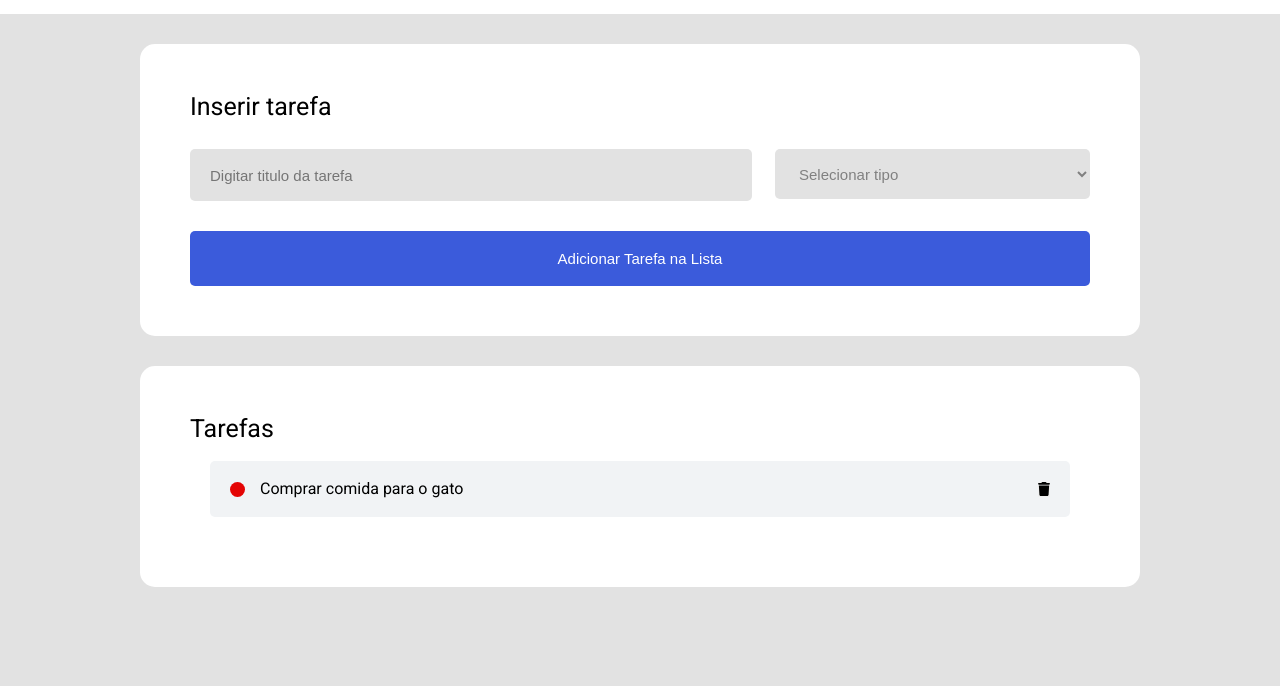
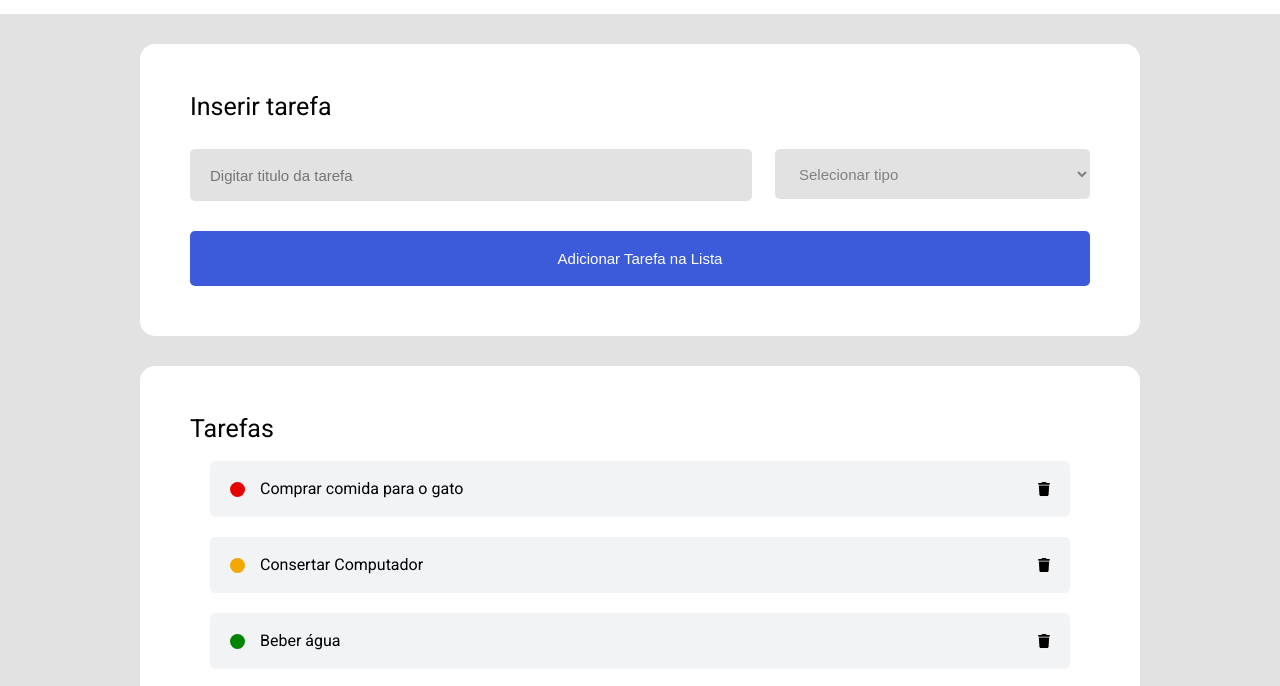
Before and after one commit to BrenoGHeat/m2-lista-de-tarefas-Breno, a plain HTML site: page index.html in a window 1280 px wide. Shown: the part 86-772 px from the top of the page. Drawn offline with Linux system fonts and the light colour scheme.

Commit message:
script.js resolved

```diff
--- a/script.js
+++ b/script.js
@@ -20,16 +20,14 @@ function renderElements(tasks){
 
       for(let i = 0; i < tasks.length ; i++) {
         const task = createTaskItem(tasks[i]);
-          createTaskItem(task);
-
+          captureUl.appendChild(task);
  }
 } ;
 
 
 function createTaskItem(task){
 
-
-  const ul = document.querySelector(".tasks__list");
+  const captureUl = document.querySelector(".tasks__list");
 
   const li = document.createElement("li");
         li.classList.add("task__item");
@@ -49,40 +47,45 @@ function createTaskItem(task){
   const liButton = document.createElement("button");
         liButton.classList.add("task__button--remove-task");
 
+      const toLowerCase = task.type.toLowerCase();
 
-        if( task.type === "Urgente" ){
+        if( toLowerCase === "urgente" ){
           span.classList.add("span-urgent");
-        } else if ( task.type === "Importante"){
+        } else if ( toLowerCase === "importante"){
           span.classList.add("span-important");
-        } else if( task.type === "Normal") {
+        } else if( toLowerCase === "normal") {
           span.classList.add("span-normal");
         } ;
-
 
         div.appendChild(span);
         div.appendChild(paragraphSpan);
 
         li.appendChild(div);
         li.appendChild(liButton);
-        ul.appendChild(li);
+        captureUl.appendChild(li);
 
+       liButton.addEventListener("click" , function(){
+
+        const test = tasks.indexOf(task);
+              tasks.splice(test , 1) ;
+
+          renderElements(tasks);
+       })
+
+        return li ;
 
 }
 
 renderElements(tasks);
 
-
 const form = document.querySelector(".form__container");
 
-form.addEventListener('submit' , function (event){
+    form.addEventListener("submit" , function (event){
 
     event.preventDefault();
 
     const inputTask = document.querySelector(".form__input--text").value;
     const selectPriority = document.querySelector(".form__input--priority").value;
-
-    console.log(inputTask);
-    console.log(selectPriority);
 
     createTaskItem({title:inputTask, type:selectPriority});
 
--- a/style.css
+++ b/style.css
@@ -159,4 +159,5 @@ h2{
     height: 15px;
     border: none;
     background-repeat: no-repeat;
+    cursor:pointer;
 }
```
